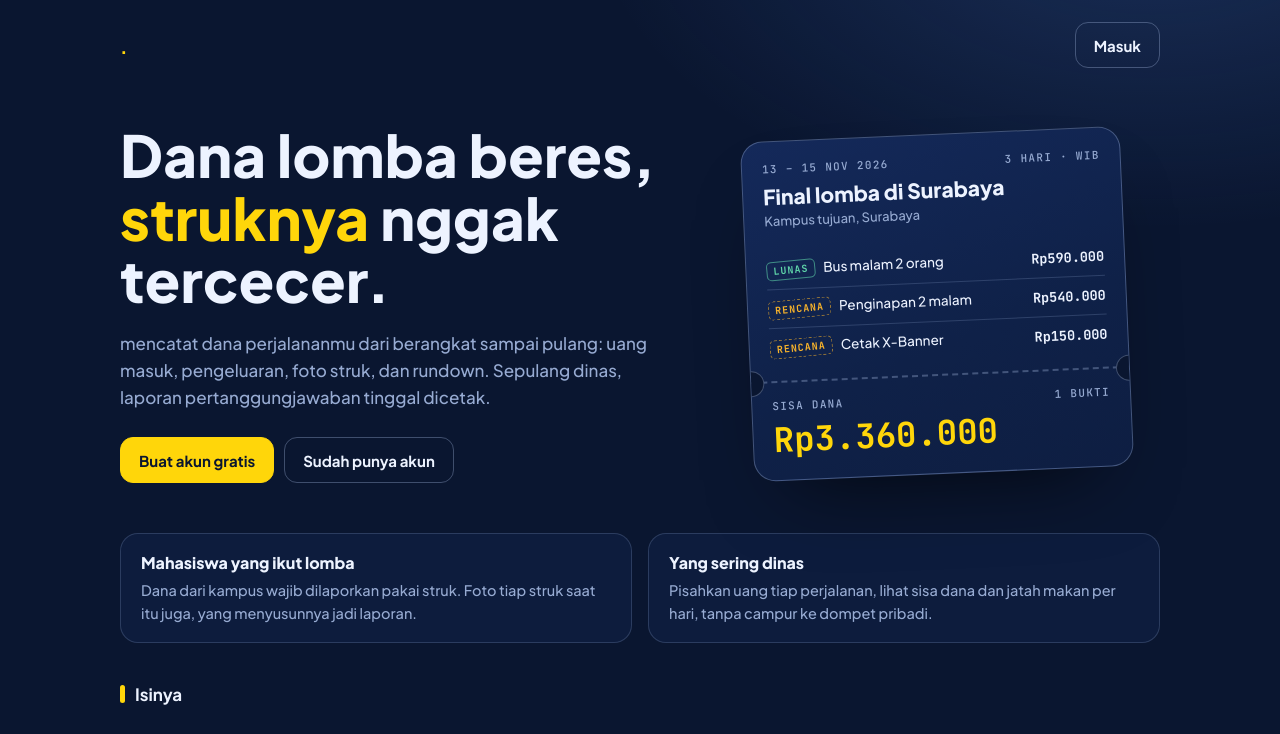
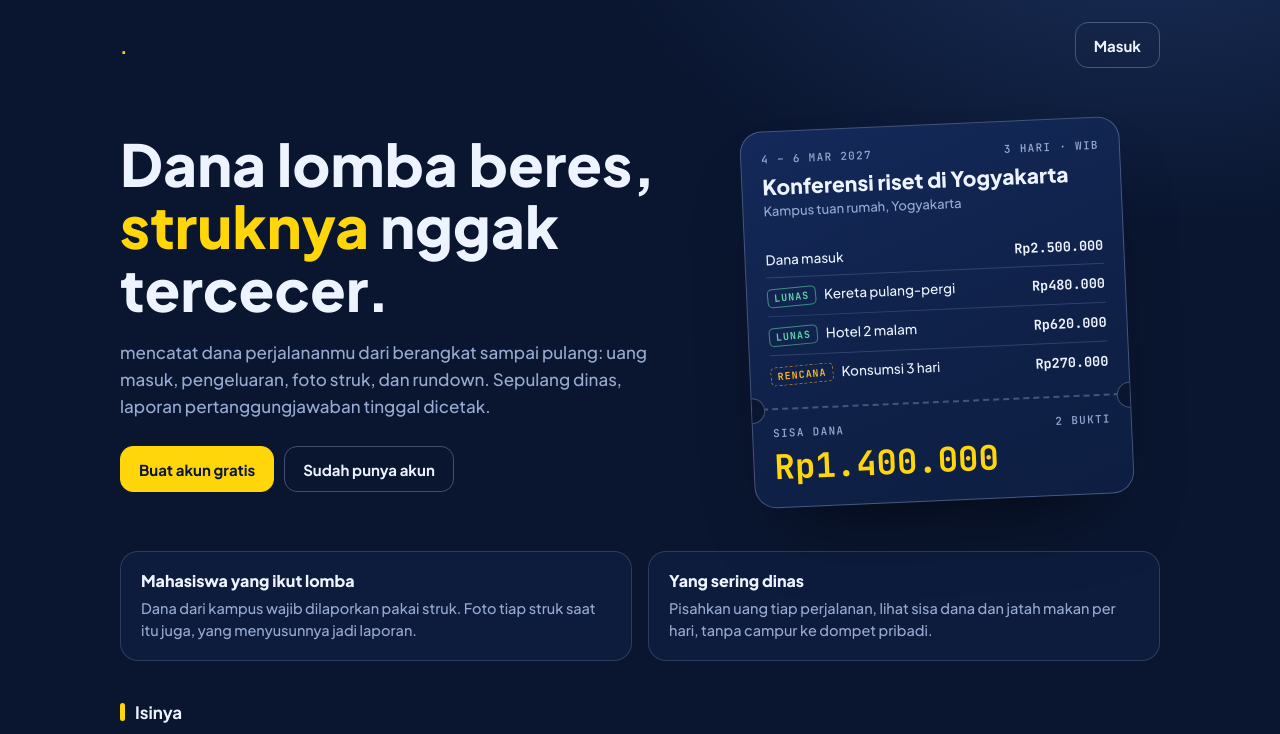
Before and after one commit to GianneAngely/jejak, a website: page landing/index.html in a window 1280 px wide. Shown: the top 734 px of the page. Drawn offline with Linux system fonts and the light colour scheme.

Commit message:
Landing: kartu contoh fiktif (Yogyakarta), angka sisa konsisten

```diff
--- a/landing/index.html
+++ b/landing/index.html
@@ -78,13 +78,14 @@ footer{margin-top:44px;color:var(--redup);font-size:13px}
       <div class="cta"><a class="btn pri" href="/app?daftar">Buat akun gratis</a><a class="btn" href="/app">Sudah punya akun</a></div>
     </div>
     <div class="karcis" aria-hidden="true">
-      <div class="k-top"><div class="eb"><span>13 – 15 Nov 2026</span><span>3 hari · WIB</span></div><div class="kt">Final lomba di Surabaya</div><div class="kr">Kampus tujuan, Surabaya</div></div>
+      <div class="k-top"><div class="eb"><span>4 – 6 Mar 2027</span><span>3 hari · WIB</span></div><div class="kt">Konferensi riset di Yogyakarta</div><div class="kr">Kampus tuan rumah, Yogyakarta</div></div>
       <div class="lines">
-        <div class="ln"><span><span class="stamp paid">LUNAS</span>Bus malam 2 orang</span><span class="m">Rp590.000</span></div>
-        <div class="ln"><span><span class="stamp plan">RENCANA</span>Penginapan 2 malam</span><span class="m">Rp540.000</span></div>
-        <div class="ln"><span><span class="stamp plan">RENCANA</span>Cetak X-Banner</span><span class="m">Rp150.000</span></div>
+        <div class="ln"><span>Dana masuk</span><span class="m">Rp2.500.000</span></div>
+        <div class="ln"><span><span class="stamp paid">LUNAS</span>Kereta pulang-pergi</span><span class="m">Rp480.000</span></div>
+        <div class="ln"><span><span class="stamp paid">LUNAS</span>Hotel 2 malam</span><span class="m">Rp620.000</span></div>
+        <div class="ln"><span><span class="stamp plan">RENCANA</span>Konsumsi 3 hari</span><span class="m">Rp270.000</span></div>
       </div>
-      <div class="k-bot"><div class="eb"><span>Sisa dana</span><span>1 bukti</span></div><div class="big">Rp3.360.000</div></div>
+      <div class="k-bot"><div class="eb"><span>Sisa dana</span><span>2 bukti</span></div><div class="big">Rp1.400.000</div></div>
     </div>
   </section>
 
```
